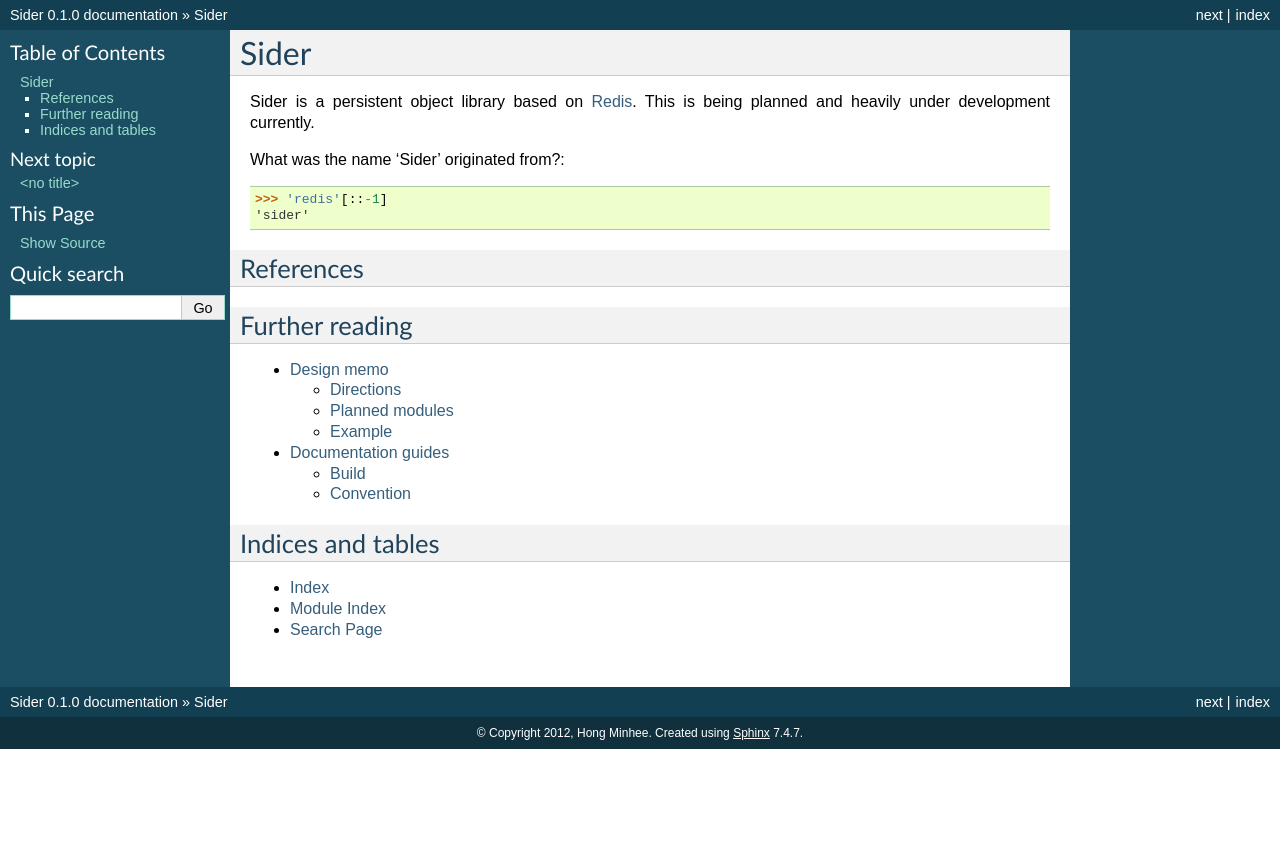
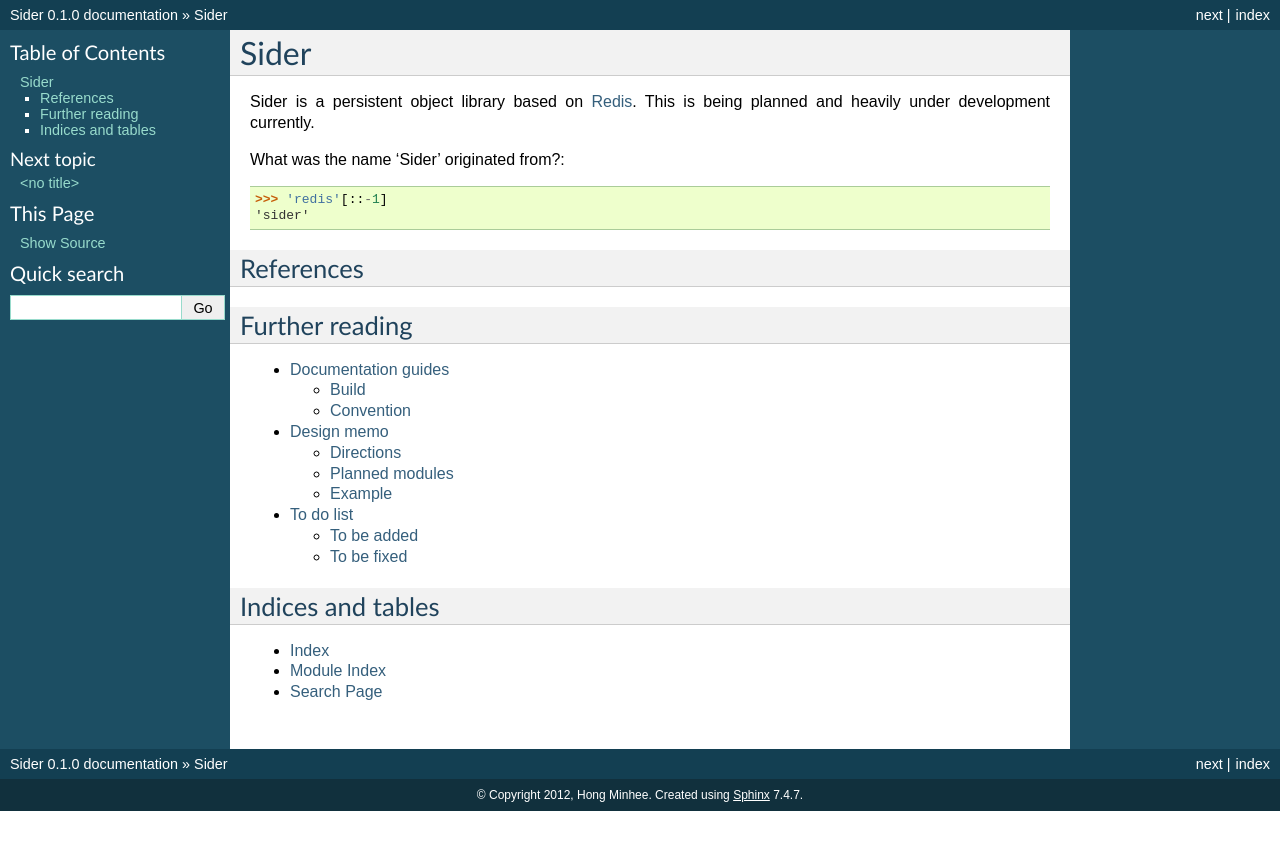
Before and after one commit to dahlia/sider, a Sphinx documentation site: the page built from docs/index.rst, in a window 1280 px wide. Shown: the top 850 px of the page. Built offline with Sphinx 7.4.7, drawn with Linux system fonts in a browser that asks for light colours.

Commit message:
Added to do list

```diff
--- a/docs/conf.py
+++ b/docs/conf.py
@@ -233,3 +233,5 @@ else:
 
 
 extlinks = {'redis': (lower_sprintf_str('http://redis.io/commands/%s'), '')}
+
+todo_include_todos = True
--- a/docs/index.rst
+++ b/docs/index.rst
@@ -29,8 +29,9 @@ Further reading
 .. toctree::
    :maxdepth: 2
 
+   doc
    memo
-   doc
+   todo
 
 
 Indices and tables
--- /dev/null
+++ b/docs/todo.rst
@@ -0,0 +1,16 @@
+To do list
+==========
+
+To be added
+-----------
+
+- :meth:`Bulk.save_value() <sider.types.Bulk.save_value()>` and
+  :meth:`Bulk.load_value() <sider.types.Bulk.load_value()>` methods.
+- :mod:`sider.set`
+- :mod:`sider.hash`
+
+
+To be fixed
+-----------
+
+.. todolist::
```
